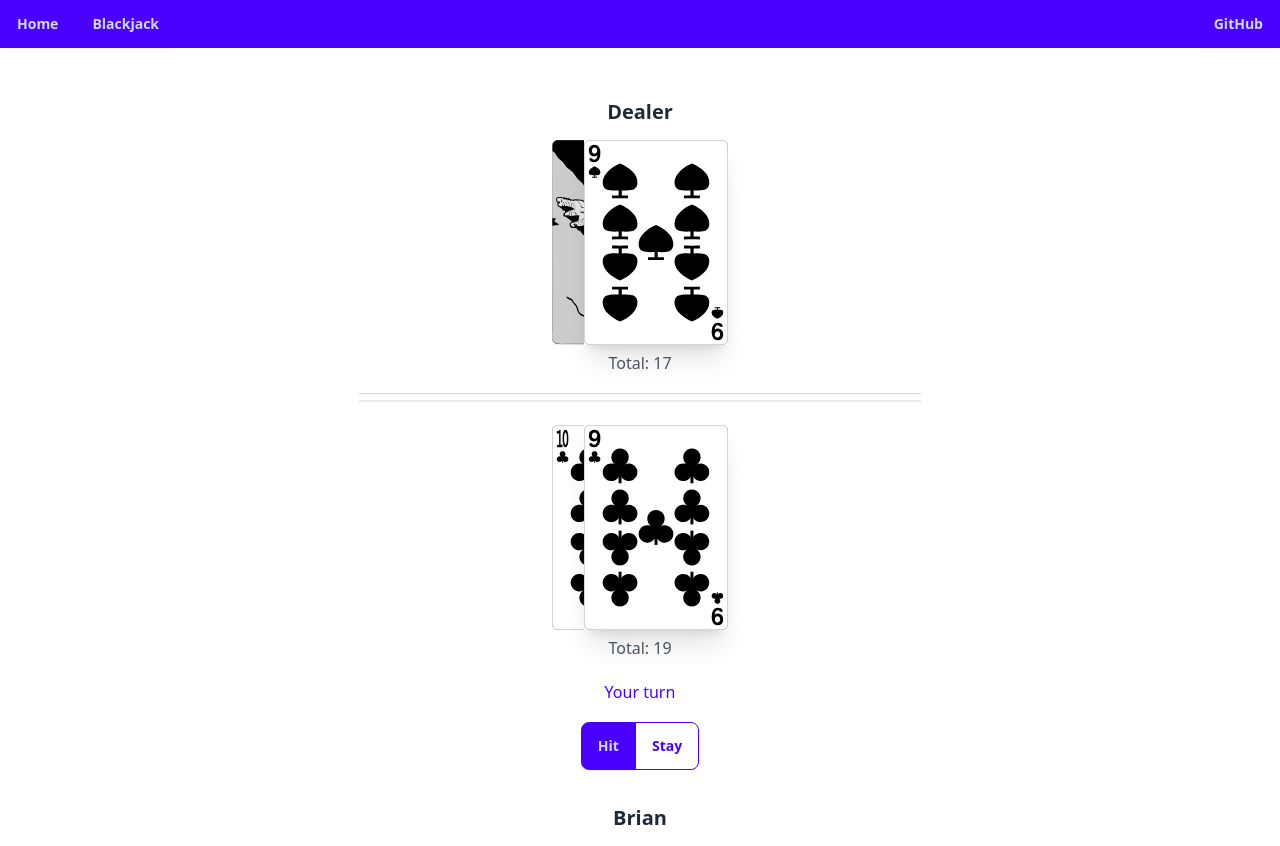
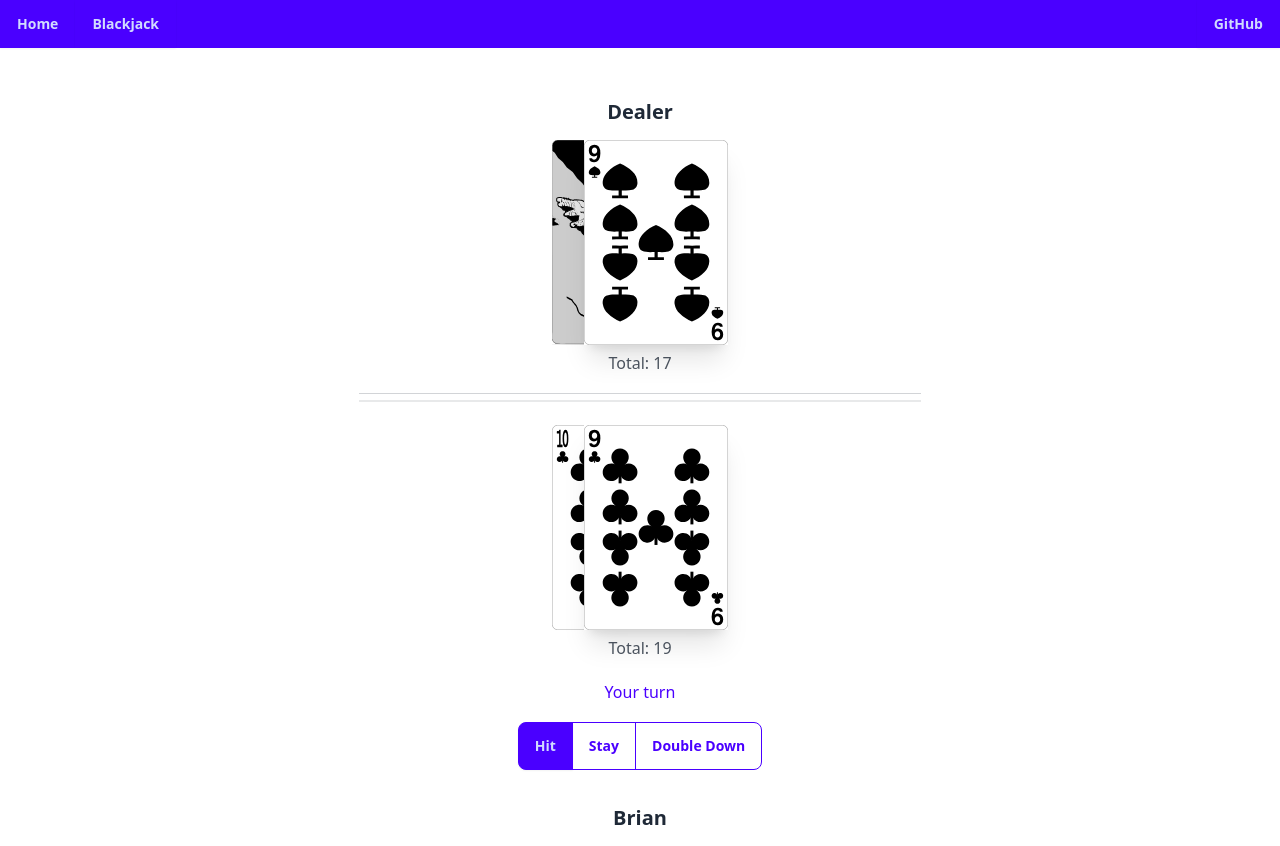
Before and after one commit to bhanna1693/blackjack, a Vue app: page /blackjack in a window 1280 px wide. Both pictures are taken after a click on the button "Start New Game". Built offline with nearby package versions, Linux system fonts and the light colour scheme.

Commit message:
double down feature added

```diff
--- a/src/components/BlackjackGame.vue
+++ b/src/components/BlackjackGame.vue
@@ -21,11 +21,6 @@ const {
     <div v-if="dealer.cards.length">
       <h3 class="text-center">{{ dealer.name }}</h3>
       <BlackjackHand :player="dealer" />
-      <div class="mt-4 flex flex-col items-center" v-if="isDealersTurn">
-        <template v-if="dealer.isBusted">
-          <div class="text-error">Dealer Busted!</div>
-        </template>
-      </div>
     </div>
 
     <hr class="divider" />
@@ -51,6 +46,14 @@ const {
                   @click="blackjackStore.playerStand(player)"
                 >
                   Stay
+                </button>
+                <button
+                  type="button"
+                  class="join-item btn btn-outline text-primary"
+                  @click="blackjackStore.playerDoubleDown(player)"
+                  v-if="player.cards.length === 2"
+                >
+                  Double Down
                 </button>
               </div>
             </template>
--- a/src/stores/blackjack.ts
+++ b/src/stores/blackjack.ts
@@ -57,6 +57,10 @@ export const useBlackjackStore = defineStore('blackjack', () => {
     player.stand()
     nextPlayer()
   }
+  function playerDoubleDown(player: BlackjackPlayer) {
+    player.addCard(deck.value.dealCard())
+    playerStand(player)
+  }
   function dealersTurn() {
     console.log('dealer turn')
     dealer.value.cards.forEach((c) => c.setFaceUp())
@@ -80,6 +84,7 @@ export const useBlackjackStore = defineStore('blackjack', () => {
     startGame,
     playerHit,
     playerStand,
+    playerDoubleDown,
     dealersTurn
   }
 })
```
Also changed, not shown: 5 other files (tests, documents, lock files or other folders).
